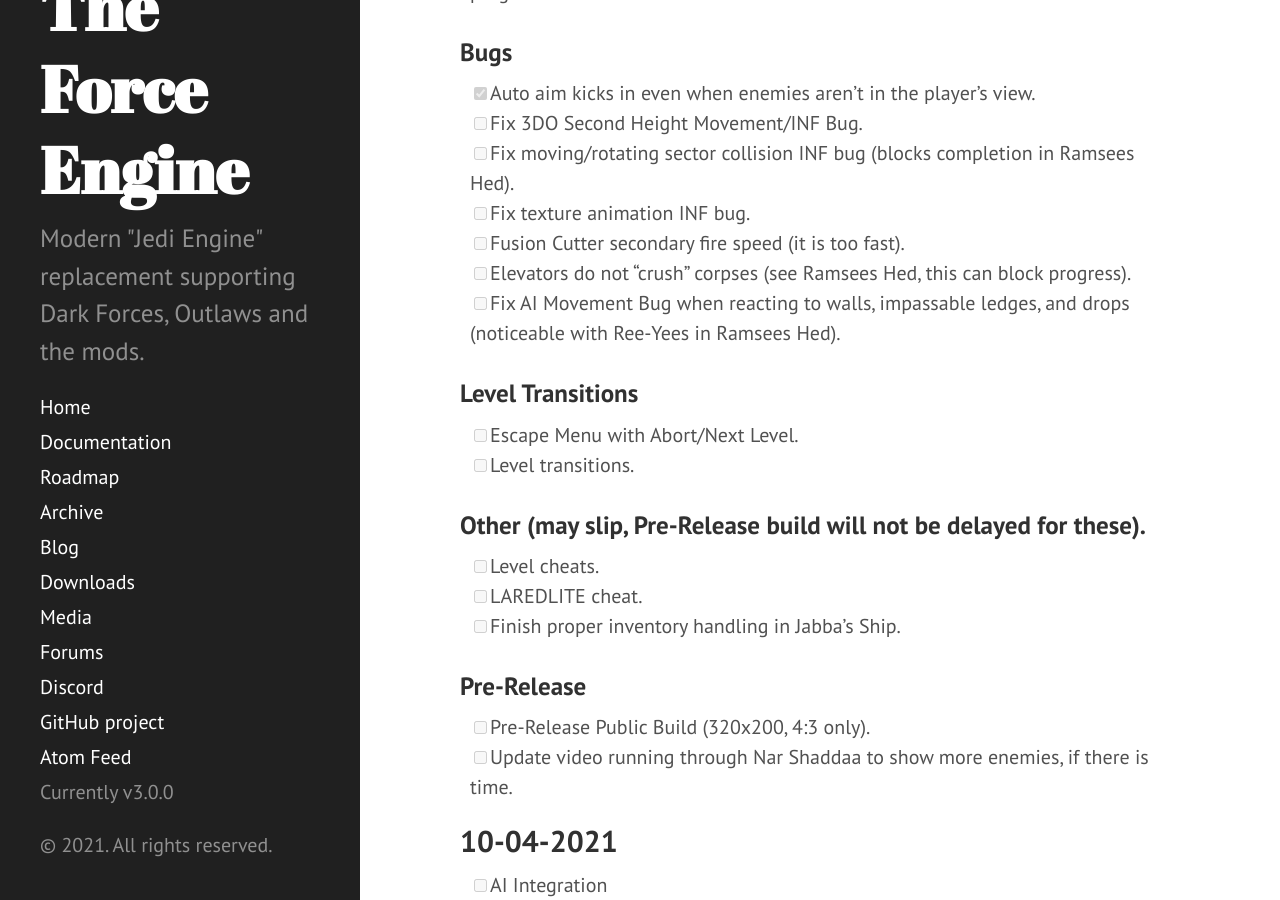
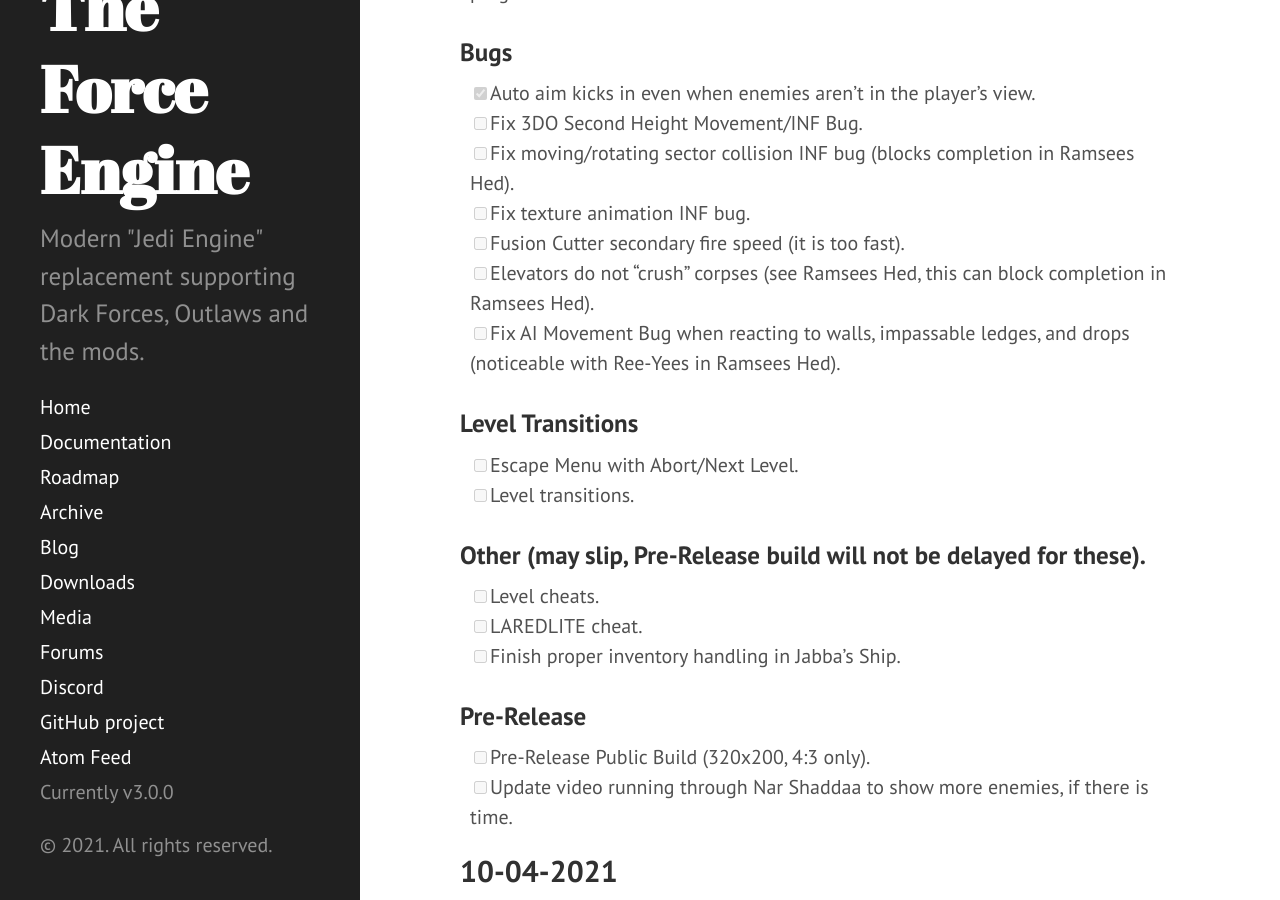
Before and after one commit to TheForceEngine/TheForceEngine.github.io, a Jekyll site: the page built from ProgressTracker.md, in a window 1280 px wide and 900 px high, scrolled down 1156 px. Built offline with Jekyll 4.4.1, drawn with Linux system fonts in a browser that asks for light colours.

Commit message:
Update ProgressTracker.md

```diff
--- a/ProgressTracker.md
+++ b/ProgressTracker.md
@@ -31,7 +31,7 @@
 - [ ] Fix moving/rotating sector collision INF bug (blocks completion in Ramsees Hed).
 - [ ] Fix texture animation INF bug.
 - [ ] Fusion Cutter secondary fire speed (it is too fast).
-- [ ] Elevators do not "crush" corpses (see Ramsees Hed, this can block progress).
+- [ ] Elevators do not "crush" corpses (see Ramsees Hed, this can block completion in Ramsees Hed).
 - [ ] Fix AI Movement Bug when reacting to walls, impassable ledges, and drops (noticeable with Ree-Yees in Ramsees Hed).
 
 ### Level Transitions
```
